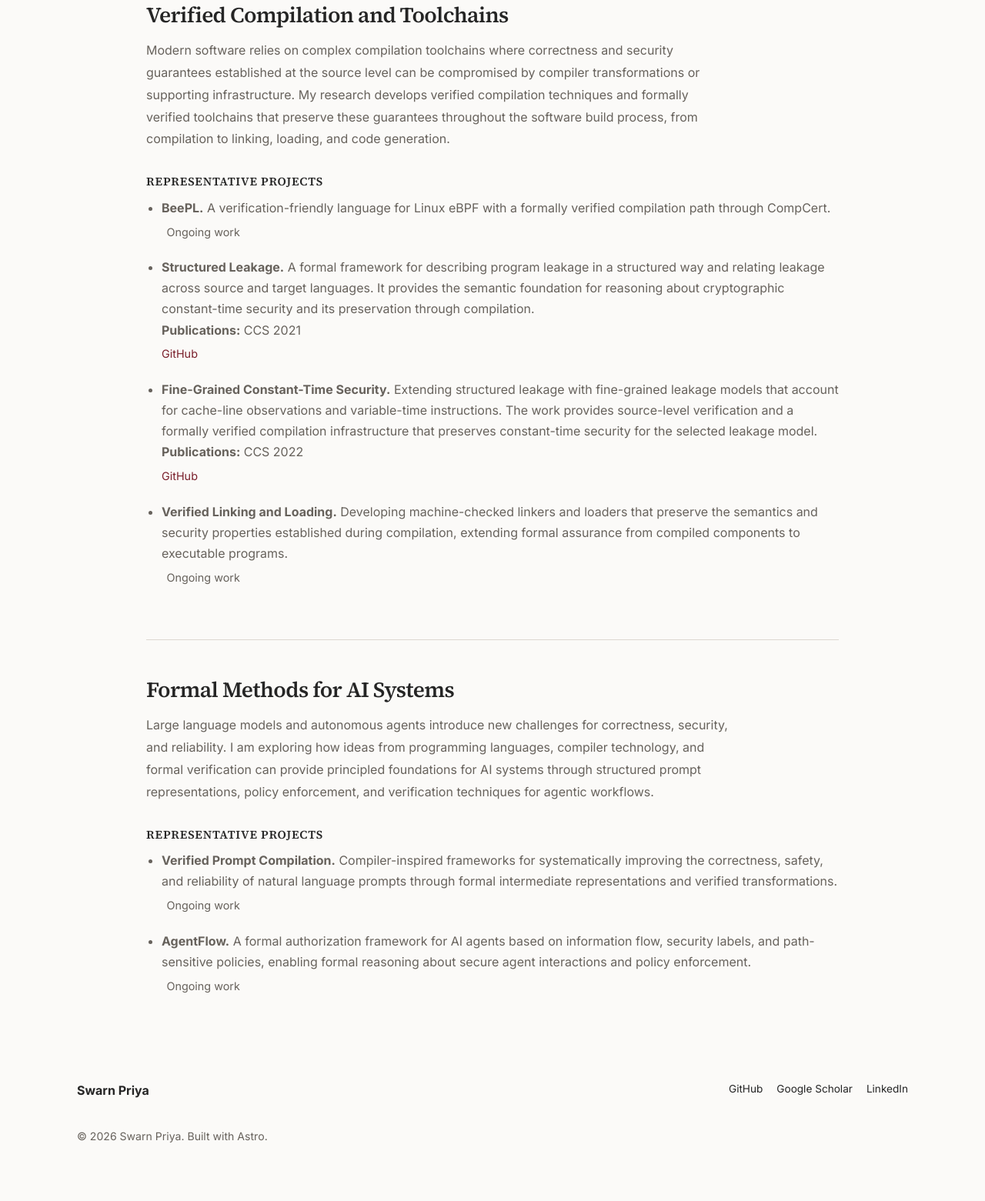
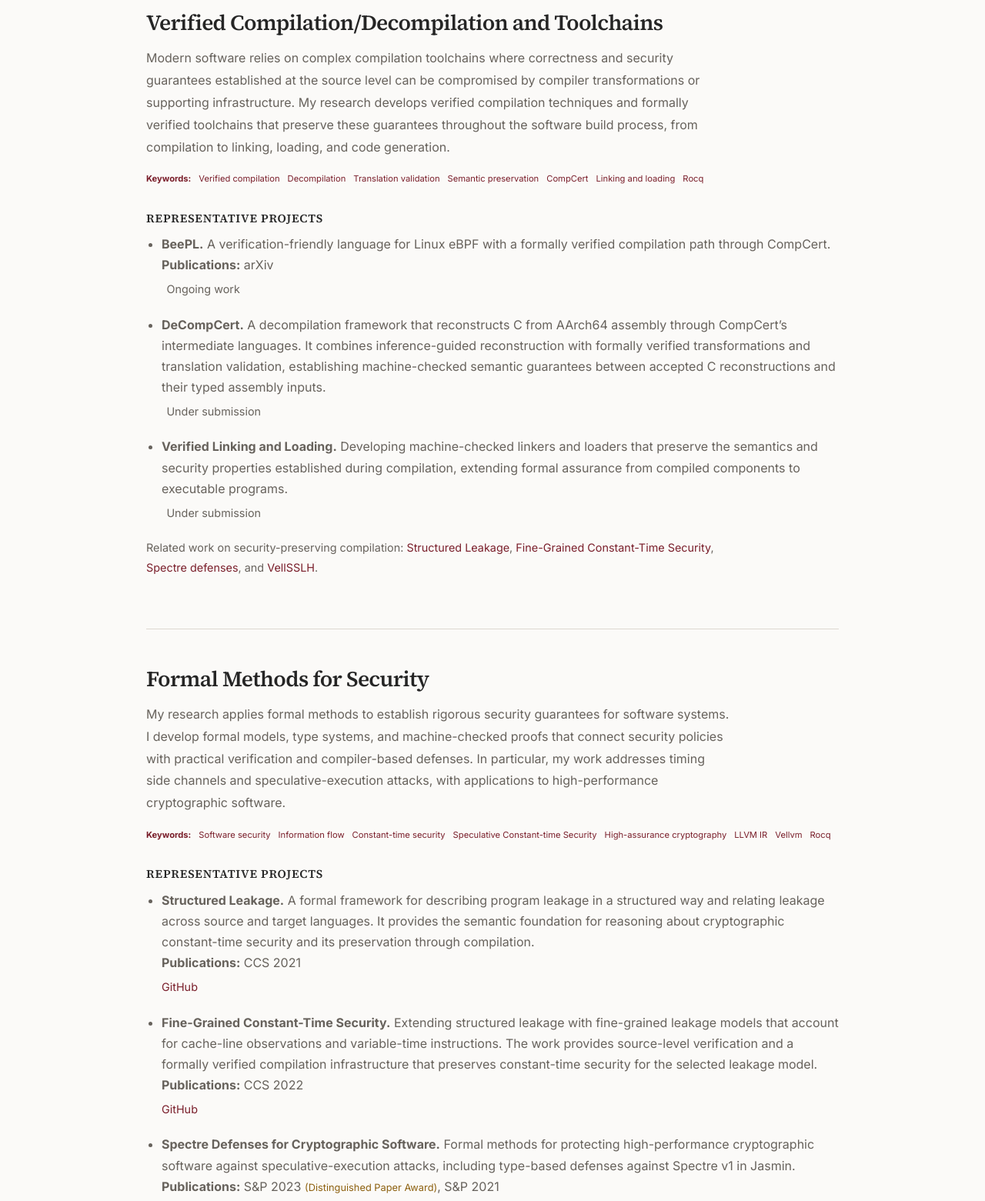
Before and after one commit to swarnpriya/swarnpriya.github.io, an Astro site: page /research in a window 1280 px wide. Shown: the part 1239-2800 px from the top of the page at 77% size. Built offline with nearby package versions, Linux system fonts and the light colour scheme; Astro itself is replaced by a stand-in of ours.

Commit message:
Update research, publications, teaching, and service

```diff
--- a/src/data/service.ts
+++ b/src/data/service.ts
@@ -17,7 +17,7 @@ export const service = [
   [
     'Principles of Secure Compilation',
     'Program Committee',
-    '2025',
+    '2025, 2027',
   ],
   [
     'Language-theoretic Security',
--- a/src/data/site.ts
+++ b/src/data/site.ts
@@ -4,7 +4,7 @@ export const site = {
   institution: 'Washington State University',
   department: 'School of Electrical Engineering and Computer Science',
   description:
-    'I develop programming languages, verified compilers, and formal analyses for secure systems—from high-assurance cryptography and Linux eBPF to capability architectures and trustworthy AI systems.',
+    'My research spans programming languages, verified compilers, decompilation, and formal analyses for secure systems—from high-assurance cryptography and Linux eBPF to capability architectures and trustworthy AI systems.',
   email: 'swarn<dot>priya<at>wsu.edu',
   github: 'https://github.com/swarnpriya',
   scholar: 'https://scholar.google.com/citations?hl=en&user=qnSL9jEAAAAJ',
--- a/src/pages/index.astro
+++ b/src/pages/index.astro
@@ -17,7 +17,7 @@ import { service } from '../data/service';
       </p>
 
       <p class="lead">
-        My research interests span formal methods, static analysis, programming languages, software security,
+        My research interests span formal methods, static analysis, programming languages, decompilation, software security,
         and the application of formal methods across diverse areas of computer science.
         I develop machine-checked proofs using the  <a
         href="https://rocq-prover.org/"
--- a/src/pages/research.astro
+++ b/src/pages/research.astro
@@ -18,7 +18,7 @@ import BaseLayout from "../layouts/BaseLayout.astro";
       mathematical foundations and practical tools for building software whose
       correctness and security properties can be established rigorously and
       preserved across different layers of the software stack. My work spans
-      language design, verified compilation, systems software, and emerging
+      language design, verified compilation, decompilation, systems software, and emerging
       applications of formal methods to AI systems.
     </p>
   </section>
@@ -33,6 +33,16 @@ import BaseLayout from "../layouts/BaseLayout.astro";
       and type systems that make correctness and security properties explicit and
       amenable to machine-checked verification.
     </p>
+
+    <div class="tags" aria-label="Programming languages keywords">
+      <span><strong>Keywords:</strong></span>
+      <span>Language design</span>
+      <span>Formal semantics</span>
+      <span>Type systems</span>
+      <span>Static analysis</span>
+      <span>Domain-specific languages</span>
+      <span>Rocq</span>
+    </div>
 
     <h3>Representative Projects</h3>
 
@@ -57,14 +67,9 @@ import BaseLayout from "../layouts/BaseLayout.astro";
     My research extends its formal foundations through structured leakage models, fine-grained constant-time policies,
     and verified compilation that preserves security guarantees.
 
-    <div class="project-publications">
-      <strong>Publications:</strong>
-      <a href="https://eprint.iacr.org/2022/1270.pdf">S&P 2023</a>,
-      <a href="https://inria.hal.science/hal-03352062">S&P 2021</a>
-    </div>
-
     <div class="project-links">
-      <a href="https://github.com/jasmin-lang/jasmin">GitHub</a>
+      <a href="https://github.com/jasmin-lang/jasmin">GitHub</a> ·
+      <a href="#formal-methods-security">Related security research and publications</a>
     </div>
   </li>
 
@@ -83,7 +88,7 @@ import BaseLayout from "../layouts/BaseLayout.astro";
   </section>
 
   <section class="research-area shell">
-    <h2>Verified Compilation and Toolchains</h2>
+    <h2>Verified Compilation/Decompilation and Toolchains</h2>
 
     <p>
       Modern software relies on complex compilation toolchains where correctness and security guarantees established at
@@ -92,6 +97,17 @@ import BaseLayout from "../layouts/BaseLayout.astro";
       these guarantees throughout the software build process, from compilation to linking, loading, and code generation.
     </p>
 
+    <div class="tags" aria-label="Compilation and toolchains keywords">
+      <span><strong>Keywords:</strong></span>
+      <span>Verified compilation</span>
+      <span>Decompilation</span>
+      <span>Translation validation</span>
+      <span>Semantic preservation</span>
+      <span>CompCert</span>
+      <span>Linking and loading</span>
+      <span>Rocq</span>
+    </div>
+
     <h3>Representative Projects</h3>
 
   <ul class="project-list">
@@ -99,12 +115,77 @@ import BaseLayout from "../layouts/BaseLayout.astro";
       <strong>BeePL.</strong>
       A verification-friendly language for Linux eBPF with a formally verified
       compilation path through CompCert.
+      <div class="project-publications">
+        <strong>Publications:</strong>
+        <a href="https://arxiv.org/search/?query=BeePL%3A+Correct-by-compilation+kernel+extensions&amp;searchtype=all">arXiv</a>
+      </div>
       <div class="project-links">
         <span>Ongoing work</span>
       </div>
     </li>
 
     <li>
+      <strong>DeCompCert.</strong>
+      A decompilation framework that reconstructs C from AArch64 assembly through
+      CompCert’s intermediate languages. It combines inference-guided reconstruction
+      with formally verified transformations and translation validation, establishing
+      machine-checked semantic guarantees between accepted C reconstructions and
+      their typed assembly inputs.
+      <div class="project-links">
+        <span>Under submission</span>
+      </div>
+    </li>
+
+    <li>
+      <strong>Verified Linking and Loading.</strong>
+      Developing machine-checked linkers and loaders that preserve the
+      semantics and security properties established during compilation,
+      extending formal assurance from compiled components to executable
+      programs.
+
+      <div class="project-links">
+        <span>Under submission</span>
+      </div>
+    </li>
+  </ul>
+
+    <p class="project-links">
+      Related work on security-preserving compilation:{' '}
+      <a href="#structured-leakage">Structured Leakage</a>,{' '}
+      <a href="#fine-grained-constant-time">Fine-Grained Constant-Time Security</a>,{' '}
+      <a href="#spectre-defenses">Spectre defenses</a>, and{' '}
+      <a href="#vellsslh">VellSSLH</a>.
+    </p>
+  </section>
+
+  <section class="research-area shell" id="formal-methods-security">
+    <h2>Formal Methods for Security</h2>
+
+    <p>
+      My research applies formal methods to establish rigorous security guarantees
+      for software systems. I develop formal models, type systems, and
+      machine-checked proofs that connect security policies with practical
+      verification and compiler-based defenses. In particular, my work addresses
+      timing side channels and speculative-execution attacks, with applications
+      to high-performance cryptographic software.
+    </p>
+
+    <div class="tags" aria-label="Security keywords">
+      <span><strong>Keywords:</strong></span>
+      <span>Software security</span>
+      <span>Information flow</span>
+      <span>Constant-time security</span>
+      <span>Speculative Constant-time Security</span>
+      <span>High-assurance cryptography</span>
+      <span>LLVM IR</span>
+      <span>Vellvm</span>
+      <span>Rocq</span>
+    </div>
+
+    <h3>Representative Projects</h3>
+
+    <ul class="project-list">
+    <li id="structured-leakage">
       <strong>Structured Leakage.</strong>
       A formal framework for describing program leakage in a structured way and
       relating leakage across source and target languages. It provides the semantic
@@ -121,7 +202,7 @@ import BaseLayout from "../layouts/BaseLayout.astro";
       </div>
     </li>
 
-    <li>
+    <li id="fine-grained-constant-time">
       <strong>Fine-Grained Constant-Time Security.</strong>
       Extending structured leakage with fine-grained leakage models that account
       for cache-line observations and variable-time instructions. The work provides
@@ -138,17 +219,37 @@ import BaseLayout from "../layouts/BaseLayout.astro";
       </div>
     </li>
 
-    <li>
-      <strong>Verified Linking and Loading.</strong>
-      Developing machine-checked linkers and loaders that preserve the
-      semantics and security properties established during compilation,
-      extending formal assurance from compiled components to executable
-      programs.
+    <li id="spectre-defenses">
+      <strong>Spectre Defenses for Cryptographic Software.</strong>
+      Formal methods for protecting high-performance cryptographic software
+      against speculative-execution attacks, including type-based defenses
+      against Spectre v1 in Jasmin.
+
+      <div class="project-publications">
+        <strong>Publications:</strong>{' '}
+        <a href="https://eprint.iacr.org/2022/1270.pdf">S&amp;P 2023</a>{' '}
+        <span class="award">(Distinguished Paper Award)</span>,{' '}
+        <a href="https://inria.hal.science/hal-03352062">S&amp;P 2021</a>
+      </div>
 
       <div class="project-links">
-        <span>Ongoing work</span>
+        <a href="https://github.com/jasmin-lang/jasmin">GitHub</a>
       </div>
     </li>
+
+    <li id="vellsslh">
+      <strong>VellSSLH: Selective Speculative Load Hardening.</strong>
+      A type-guided approach to selectively hardening C programs against Spectre v1
+      at LLVM IR. The work extends Vellvm with speculative execution and leakage
+      observations, and uses VellSCT, a security checker proved sound in Rocq, to
+      validate speculative constant-time security under stated runtime assumptions.
+      A separate proof establishes that a reference hardening transformation
+      preserves architectural behavior.
+      <div class="project-links">
+        <span>Under submission</span>
+      </div>
+    </li>
+
   </ul>
   </section>
 
@@ -163,6 +264,17 @@ import BaseLayout from "../layouts/BaseLayout.astro";
       representations, policy enforcement, and verification techniques for
       agentic workflows.
     </p>
+
+    <div class="tags" aria-label="AI systems keywords">
+      <span><strong>Keywords:</strong></span>
+      <span>LLM agents</span>
+      <span>Authorization</span>
+      <span>Policy verification</span>
+      <span>Prompt compilation</span>
+      <span>Workflow preservation</span>
+      <span>Lean</span>
+      <span>Rocq</span>
+    </div>
 
     <h3>Representative Projects</h3>
 
@@ -179,11 +291,15 @@ import BaseLayout from "../layouts/BaseLayout.astro";
 
 
     <li>
-      <strong>AgentFlow.</strong>
-      A formal authorization framework for AI agents based on information flow, security labels, and path-sensitive policies,
-      enabling formal reasoning about secure agent interactions and policy enforcement.
-      <div class="project-links">
-        <span>Ongoing work</span>
+      <strong>Agenra.</strong>
+      A policy language and Lean-verified enforcement core for stateful LLM agent
+      authorization. Agenra tracks runtime resources and consumable permissions,
+      and uses simulation proofs to certify that policy revisions preserve
+      permitted workflows under stated assumptions. The framework treats
+      workflow preservation and safety as distinct properties.
+      <div class="project-publications">
+        <strong>Publications:</strong>{' '}
+        <a href="https://arxiv.org/abs/2608.22868">arXiv</a>
       </div>
     </li>
     </ul>
```
Also changed, not shown: src/data/projects.ts (+4 -4 lines), src/data/publications.ts (+7 -0 lines), src/pages/teaching.astro (+11 -0 lines).
